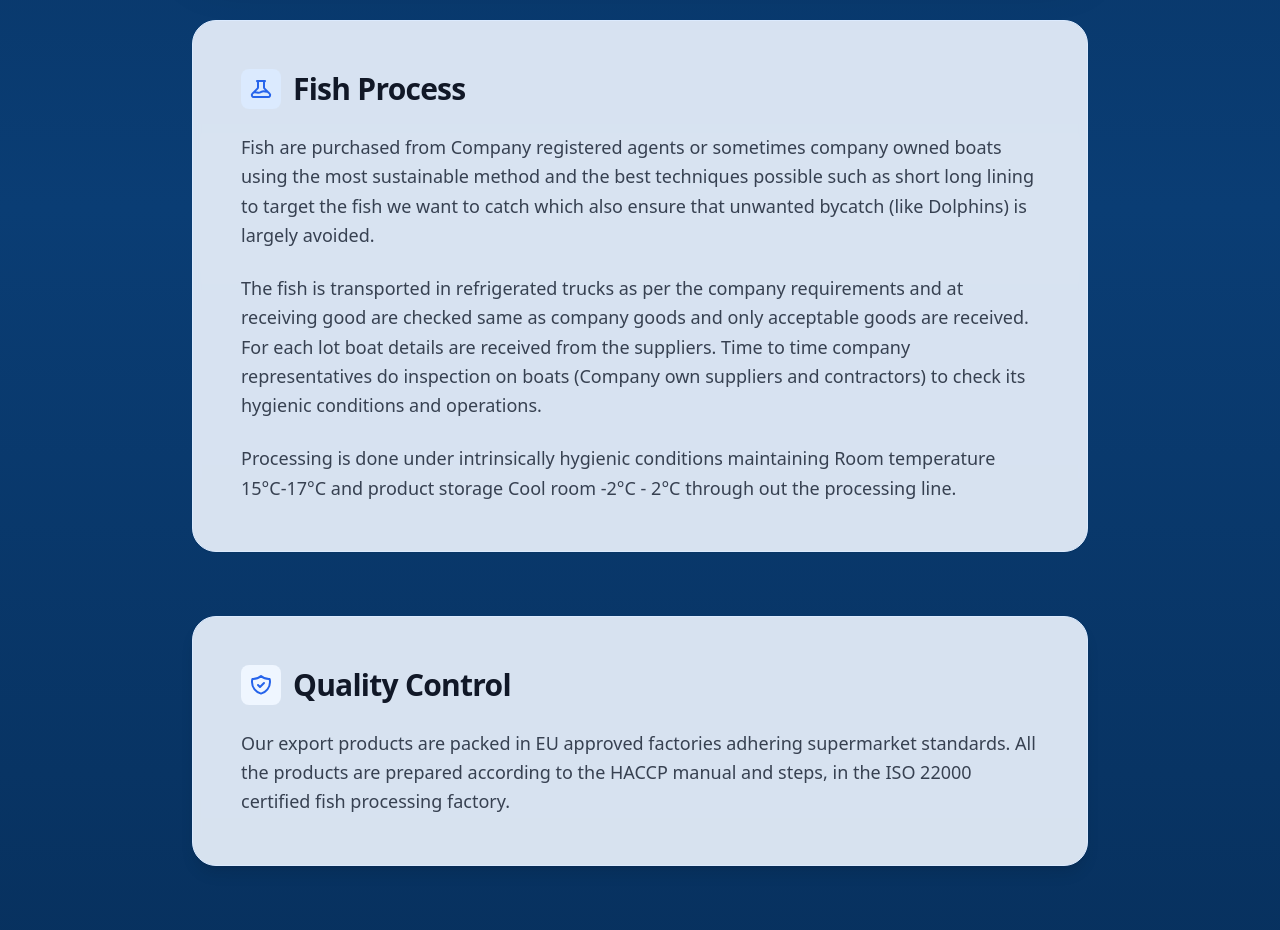
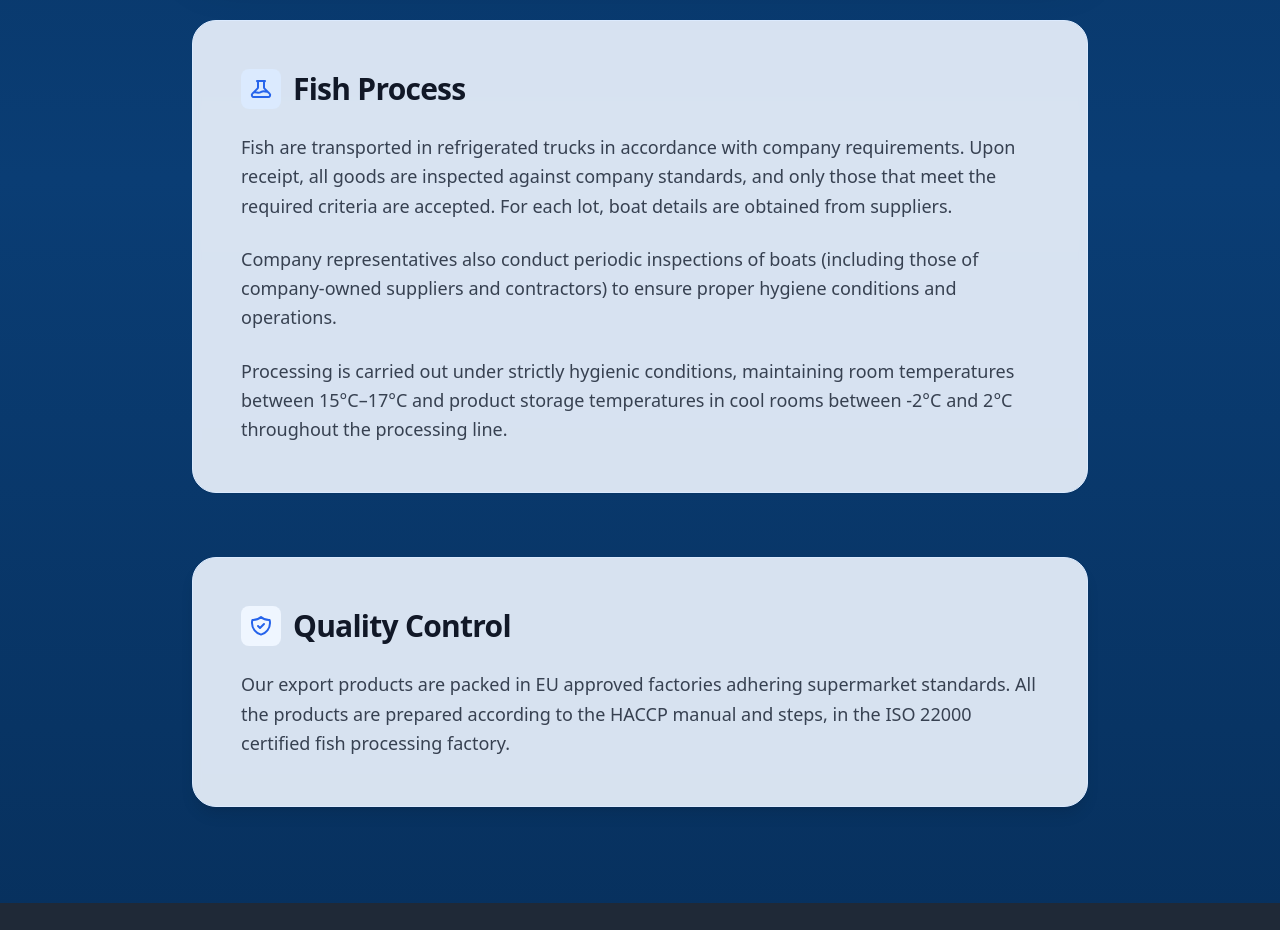
Before and after one commit to BWeera/Ocean-Wealth-Ceylon, a Next.js app: page /process-and-quality in a window 1280 px wide. Shown: the part 920-1850 px from the top of the page. Built offline with nearby package versions, Linux system fonts and the light colour scheme.

Commit message:
fix: improve clarity and correctness in processing and quality descriptions

```diff
--- a/src/app/process-and-quality/page.tsx
+++ b/src/app/process-and-quality/page.tsx
@@ -51,13 +51,13 @@ export default function ProcessAndQualityPage() {
             </h2>
             <div className="space-y-6 text-lg text-gray-700 leading-relaxed">
               <p>
-                Fish are purchased from Company registered agents or sometimes company owned boats using the most sustainable method and the best techniques possible such as short long lining to target the fish we want to catch which also ensure that unwanted bycatch (like Dolphins) is largely avoided.
+                Fish are transported in refrigerated trucks in accordance with company requirements. Upon receipt, all goods are inspected against company standards, and only those that meet the required criteria are accepted. For each lot, boat details are obtained from suppliers.
               </p>
               <p>
-                The fish is transported in refrigerated trucks as per the company requirements and at receiving good are checked same as company goods and only acceptable goods are received. For each lot boat details are received from the suppliers. Time to time company representatives do inspection on boats (Company own suppliers and contractors) to check its hygienic conditions and operations.
+                Company representatives also conduct periodic inspections of boats (including those of company-owned suppliers and contractors) to ensure proper hygiene conditions and operations.
               </p>
               <p>
-                Processing is done under intrinsically hygienic conditions maintaining Room temperature 15°C-17°C and product storage Cool room  -2°C -  2°C through out the processing line.
+                Processing is carried out under strictly hygienic conditions, maintaining room temperatures between 15°C–17°C and product storage temperatures in cool rooms between -2°C and 2°C throughout the processing line.
               </p>
             </div>
           </section>
--- a/src/components/HeroCarousel.tsx
+++ b/src/components/HeroCarousel.tsx
@@ -81,7 +81,7 @@ export default function HeroCarousel() {
             Fresh From the Ocean to You
           </h1>
           <p className="mt-6 text-lg leading-8 text-gray-300 drop-shadow">
-            Ocean Wealth Ceylon bringing you the finest and freshest aquatic products meticulously sourced from the cristal clear blue ocean of Sri Lanka. Experience unmatched quality for your culinary endeavors.
+            Ocean Wealth Ceylon bringing you the finest and freshest aquatic products meticulously sourced from the crystal clear blue ocean of Sri Lanka. Experience unmatched quality for your culinary endeavors.
           </p>
           <div className="mt-10 flex items-center justify-center gap-x-6">
             <Link
```
